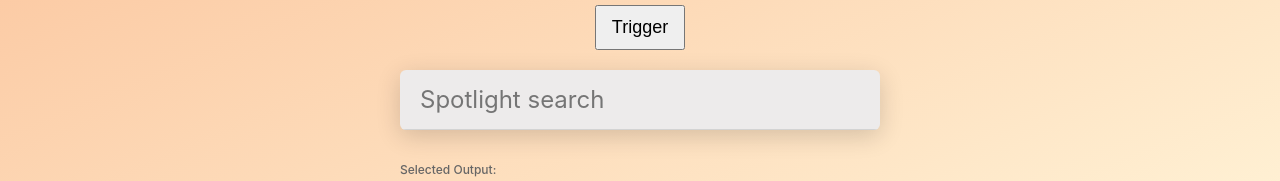
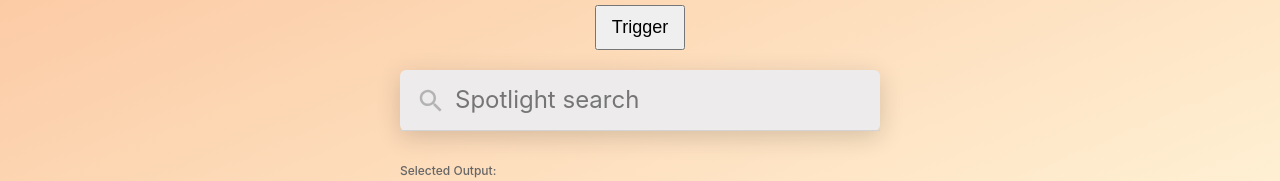
Before and after one commit to ArjanJ/baseten-challenge, a React (Create React App) app: page / in a window 1280 px wide. Both pictures are taken after a click on the button "Trigger". Shown: the part 533-714 px from the top of the page. Built offline with nearby package versions, Linux system fonts and the light colour scheme.

Commit message:
add search svg icon

```diff
--- /dev/null
+++ b/src/Spotlight/SearchIcon.js
@@ -0,0 +1,15 @@
+const SearchIcon = (props) => (
+  <svg
+    xmlns="http://www.w3.org/2000/svg"
+    height="30px"
+    viewBox="0 0 24 24"
+    width="30px"
+    fill="#000000"
+    {...props}
+  >
+    <path d="M0 0h24v24H0z" fill="none" />
+    <path d="M15.5 14h-.79l-.28-.27C15.41 12.59 16 11.11 16 9.5 16 5.91 13.09 3 9.5 3S3 5.91 3 9.5 5.91 16 9.5 16c1.61 0 3.09-.59 4.23-1.57l.27.28v.79l5 4.99L20.49 19l-4.99-5zm-6 0C7.01 14 5 11.99 5 9.5S7.01 5 9.5 5 14 7.01 14 9.5 11.99 14 9.5 14z" />
+  </svg>
+);
+
+export default SearchIcon;
--- a/src/Spotlight/Spotlight.js
+++ b/src/Spotlight/Spotlight.js
@@ -3,6 +3,7 @@
 import debounce from 'lodash.debounce';
 import { search } from '../API';
 import * as KEYS from '../keys';
+import SearchIcon from './SearchIcon';
 import SpotlightResults from './SpotlightResults';
 import { sortResultsByType } from './spotlightUtils';
 
@@ -206,6 +207,8 @@
         value={query}
       />
 
+      <SearchIcon className="spotlight-search-icon" />
+
       <SpotlightResults
         activeItemIndex={activeItemIndex}
         activeTypeIndex={activeTypeIndex}
--- a/src/Spotlight/spotlight.css
+++ b/src/Spotlight/spotlight.css
@@ -3,7 +3,8 @@
   border-radius: 6px;
   box-shadow: 0 6px 24px rgba(0, 0, 0, 0.16);
   opacity: 0;
-  overflow: hidden;
+  /* overflow: hidden; */
+  position: relative;
   transition: all 0.25s cubic-bezier(0.33, 1, 0.68, 1);
   transform: scale(0.96);
 }
@@ -14,14 +15,12 @@
 }
 
 .spotlight-text-input {
-  appearance: none;
   background: none;
   border: none;
-  border-bottom: 1px solid lightgrey;
   font-family: inherit;
   font-size: 24px;
   height: 60px;
-  padding: 0 20px;
+  padding: 0 20px 0 55px;
   width: 100%;
   transition: all 0.15s cubic-bezier(0.33, 1, 0.68, 1);
 }
@@ -39,6 +38,7 @@
 }
 
 .spotlight-results {
+  border-top: 1px solid lightgrey;
   max-height: 230px;
   overflow: auto;
   padding: 0 12px;
@@ -73,3 +73,11 @@
   color: white;
   outline: none;
 }
+
+.spotlight-search-icon {
+  fill: #b3b3b3;
+  left: 16px;
+  pointer-events: none;
+  position: absolute;
+  top: 16px;
+}
```
Also changed, not shown: package.json (+7 -1 lines), 1 other file (tests, documents, lock files or other folders).
